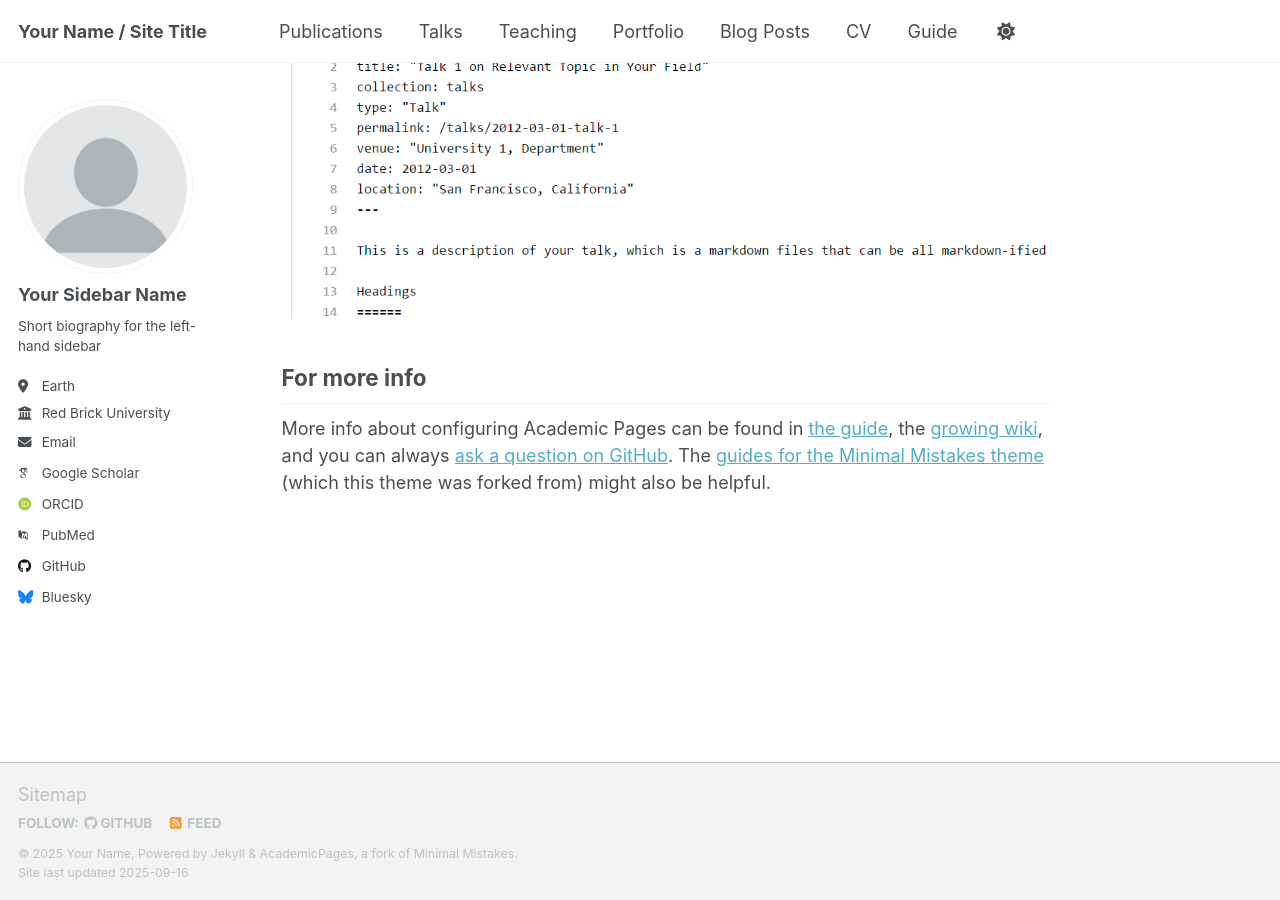
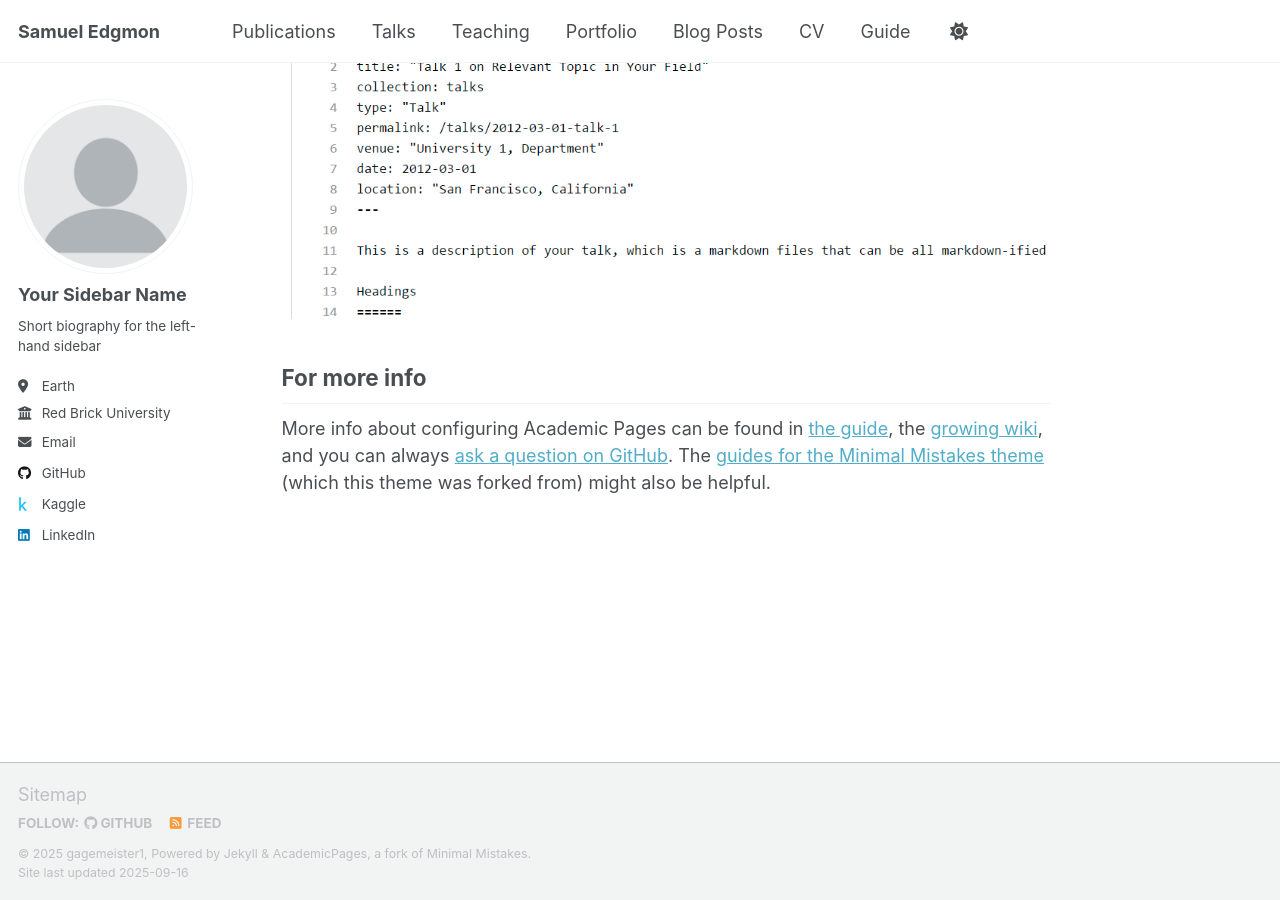
Before and after one commit to gagemeister1/gagemeister1.github.io, a Jekyll site: the page built from _pages/about.md, in a window 1280 px wide and 900 px high, scrolled down 2880 px. Built offline with Jekyll 4.4.1, drawn with Linux system fonts in a browser that asks for light colours; some web fonts are replaced; a script that is not in the unit is left out.

Commit message:
Update personal information in _config.yml

```diff
--- a/_config.yml
+++ b/_config.yml
@@ -9,11 +9,11 @@
 # Basic Site Settings
 locale                   : "en-US"
 site_theme               : "default" # Currently available options are "default", "air"
-title                    : "Your Name / Site Title"
+title                    : "Samuel Edgmon"
 title_separator          : "-"
-name                     : &name "Your Name"
-description              : &description "Your Name's academic portfolio"   # Update this with a general description of your site, this is the default if not overridden by a page
-url                      : https://academicpages.github.io # The base hostname & protocol for your site e.g. "https://[your GitHub username].github.io",
+name                     : &name "gagemeister1"
+description              : &description "My life's work and ambitions!"   # Update this with a general description of your site, this is the default if not overridden by a page
+url                      : https://gagemeister1.github.io # The base hostname & protocol for your site e.g. "https://[your GitHub username].github.io",
                                                            # or if you already have some other page hosted on Github then use "https://[your GitHub username].github.io/[Your Repo Name]"
 baseurl                  : "" # the subpath of your site, e.g. "/blog"
 repository               : "academicpages/academicpages.github.io"
@@ -35,12 +35,12 @@
   # Academic websites
   academia         : # URL
   arxiv            : # URL - Update with the correct link to your profile
-  googlescholar    : "https://scholar.google.com/citations?user=PS_CX0AAAAAJ"
+  googlescholar    :
   inspire-hep      : # URL
   impactstory      : # URL
-  orcid            : "http://orcid.org/yourorcidurl"
+  orcid            :
   semantic         : # URL
-  pubmed           : "https://www.ncbi.nlm.nih.gov/pubmed/?term=john+snow"
+  pubmed           :
   researchgate     : # URL
   scopus           : # URL
 
@@ -48,13 +48,13 @@
   bitbucket        : # Username - Update with your username on the site
   codepen          : # Username
   dribbble         : # Username
-  github           : "academicpages"
-  kaggle           : # Username
+  github           : "gagemeister1"
+  kaggle           : "gage edgmon"
   stackoverflow    : # User number or user number and name (i.e., use "1" or "1/jeff-atwood")
 
   # Social media
   artstation       : # Username
-  bluesky          : "bsky.app" # Replace this with you Bluesky username
+  bluesky          : # Replace this with you Bluesky username
   facebook         : # Username
   flickr           : # Username
   foursquare       : # Username
@@ -63,7 +63,7 @@
   keybase          : # Username
   instagram        : # Username
   lastfm           : # Username
-  linkedin         : # Username
+  linkedin         : "https://www.linkedin.com/in/samuel-edgmon-91b952258/"
   mastodon         : # URL
   medium           : # URL
   pinterest        : # Username
```
